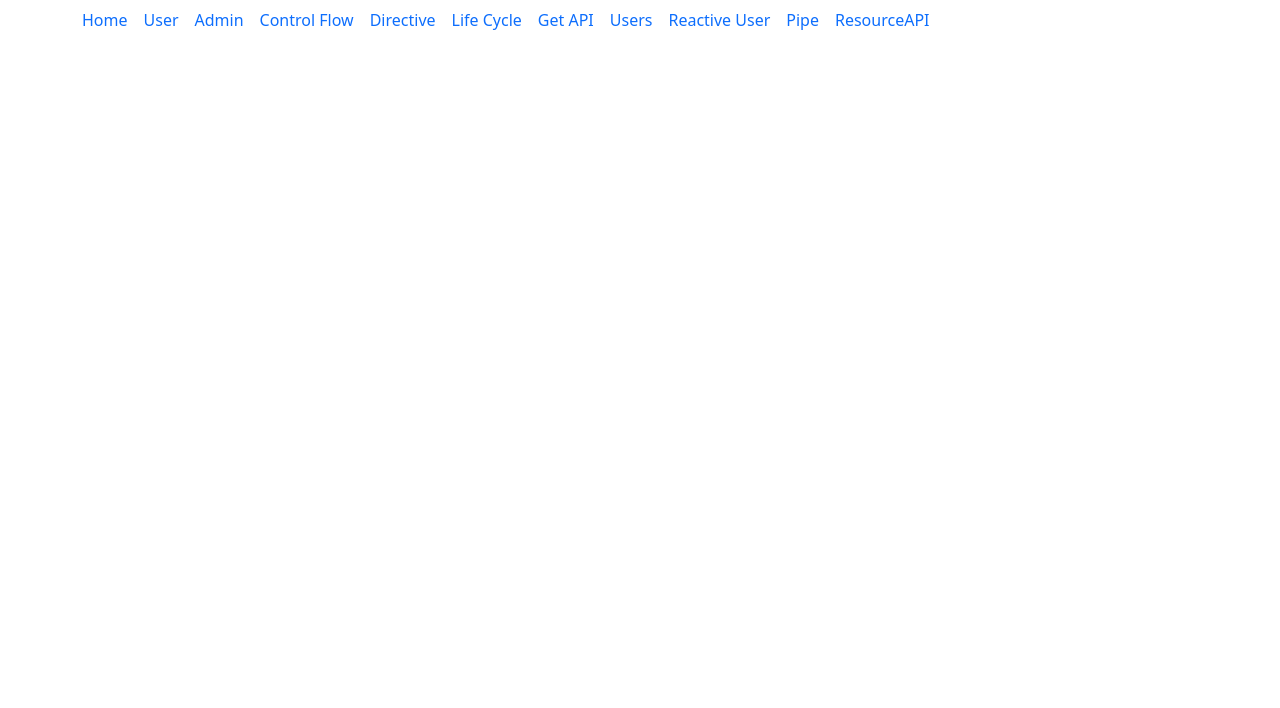
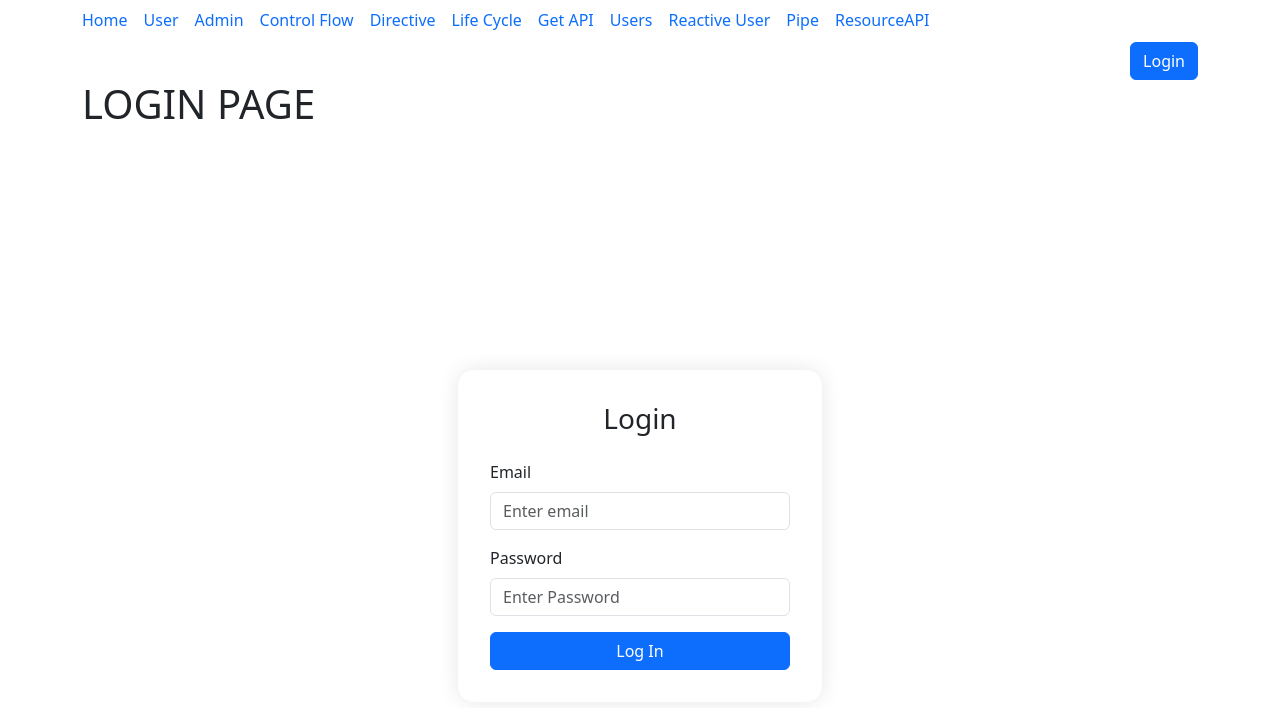
Before and after one commit to smakicp00/angular-app, an Angular app: page /login in a window 1280 px wide. Before the commit this address led to /. Shown: the top 708 px of the page. Built offline with nearby package versions, Linux system fonts and the light colour scheme.

Commit message:
feat: implement login functionality and user session management (localStorage)

```diff
--- a/src/app/app.html
+++ b/src/app/app.html
@@ -35,6 +35,16 @@
       <a class="nav-link" routerLink="resourceApi">ResourceAPI</a>
     </li>
   </ul>
+  <form class="d-flex justify-content-end">
+    @if (loggedUser == '') {
+    <button class="btn btn-primary" routerLink="login">Login</button>
+    }
+    @else {
+    <button class="btn btn-warning" >{{loggedUser}}</button>
+    <button class="btn btn-primary" (click) = "onLogOff()">LogOff</button>
+    }
+
+  </form>
 
   <router-outlet>
   </router-outlet>
--- a/src/app/app.ts
+++ b/src/app/app.ts
@@ -1,5 +1,6 @@
 import { Component } from '@angular/core';
 import { RouterLink, RouterOutlet } from '@angular/router';
+import { Master } from './services/master';
 
 @Component({
   selector: 'app-root',
@@ -9,4 +10,30 @@ import { RouterLink, RouterOutlet } from '@angular/router';
 })
 export class App {
   protected title = 'angular-app';
+  loggedUser: string = '';
+
+
+  constructor(private masterService: Master) {
+    this.readLoggedData();
+    this.masterService.onLogin.subscribe(res => {
+      this.readLoggedData();
+    });
+
+
+
+  }
+
+  readLoggedData() {
+    const loggedData = localStorage.getItem("angular20User");
+    if (loggedData !== null) {
+      this.loggedUser = loggedData;
+    }
+  }
+
+  onLogOff(){
+    localStorage.removeItem("angular20User");
+    this.readLoggedData();
+    this.loggedUser = '';
+  }
+
 }
--- /dev/null
+++ b/src/app/components/login/login.css
@@ -0,0 +1,12 @@
+.login-container {
+    min-height: 100vh;
+    display: flex;
+    justify-content: center;
+    align-items: center;
+}
+.login-card {
+    padding: 2rem;
+    border-radius: 1rem;
+    box-shadow: 0 0 20px rgba(0,0,0,0.1);
+    background-color: #fff;
+}
--- /dev/null
+++ b/src/app/components/login/login.html
@@ -0,0 +1,22 @@
+<h1>LOGIN PAGE</h1>
+
+<div class="container login-container">
+    <div class="col-md-4">
+        <div class="login-card">
+            <h3 class="text-center mb-4">Login</h3>
+            <form>
+                <div class="mb-3">
+                    <label for="email" class="form-label">Email</label>
+                    <input type="email" [(ngModel)] = "loginObj.userName" name="userName" class="form-control" id="email" placeholder="Enter email">
+                </div>
+                <div class="mb-3">
+                    <label for="password" class="form-label">Password</label>
+                    <input type="password" [(ngModel)] = "loginObj.password" name="password" class="form-control" id="password" placeholder="Enter Password">
+                </div>
+                <div class="d-grid">
+                    <button type="submit" class="btn btn-primary" (click) = "onLogin()">Log In</button>
+                </div>
+            </form>
+        </div>
+    </div>
+</div>
--- /dev/null
+++ b/src/app/components/login/login.ts
@@ -0,0 +1,34 @@
+import { Component, inject } from '@angular/core';
+import { FormsModule } from '@angular/forms';
+import { Router } from '@angular/router';
+import { Master } from '../../services/master';
+
+@Component({
+  selector: 'app-login',
+  imports: [FormsModule],
+  templateUrl: './login.html',
+  styleUrl: './login.css'
+})
+export class Login {
+
+  router = inject(Router);
+
+  loginObj: any = {
+    userName: '',
+    password: '',
+  }
+  masterService = inject(Master);
+
+  onLogin() {
+    if (this.loginObj.userName === 'admin' && this.loginObj.password === '112233') {
+      this.router.navigateByUrl('/admin');
+      localStorage.setItem("angular20User",'admin');
+      this.masterService.onLogin.next(true);
+    }
+    else{
+      alert('Wrong credentials');
+    }
+  }
+
+
+}
--- a/src/app/components/users/users.ts
+++ b/src/app/components/users/users.ts
@@ -1,7 +1,7 @@
 import { HttpClient } from '@angular/common/http';
 import { Component, inject, OnInit, signal } from '@angular/core';
 import { FormsModule } from '@angular/forms';
-import { Master } from '../../pipes/services/master';
+import { Master } from '../../services/master';
 
 @Component({
   selector: 'app-users',
--- a/src/app/pipes/services/master.ts
+++ b/src/app/services/master.ts
@@ -1,5 +1,6 @@
 import { HttpClient } from '@angular/common/http';
 import { Injectable, signal } from '@angular/core';
+import { Subject } from 'rxjs';
 
 @Injectable({
   providedIn: 'root'
@@ -7,6 +8,9 @@ import { Injectable, signal } from '@angular/core';
 export class Master {
 
   appName: string = "Angular";
+
+  onLogin: Subject<boolean> = new Subject<boolean>();
+
   constructor(private http: HttpClient) {}
 
   getSum(num1: number, num2: number): number {
```
Also changed, not shown: src/app/app.routes.ts (+6 -1 lines), 2 other files (tests, documents, lock files or other folders). Lines whose indentation alone changed are shown as unchanged.
